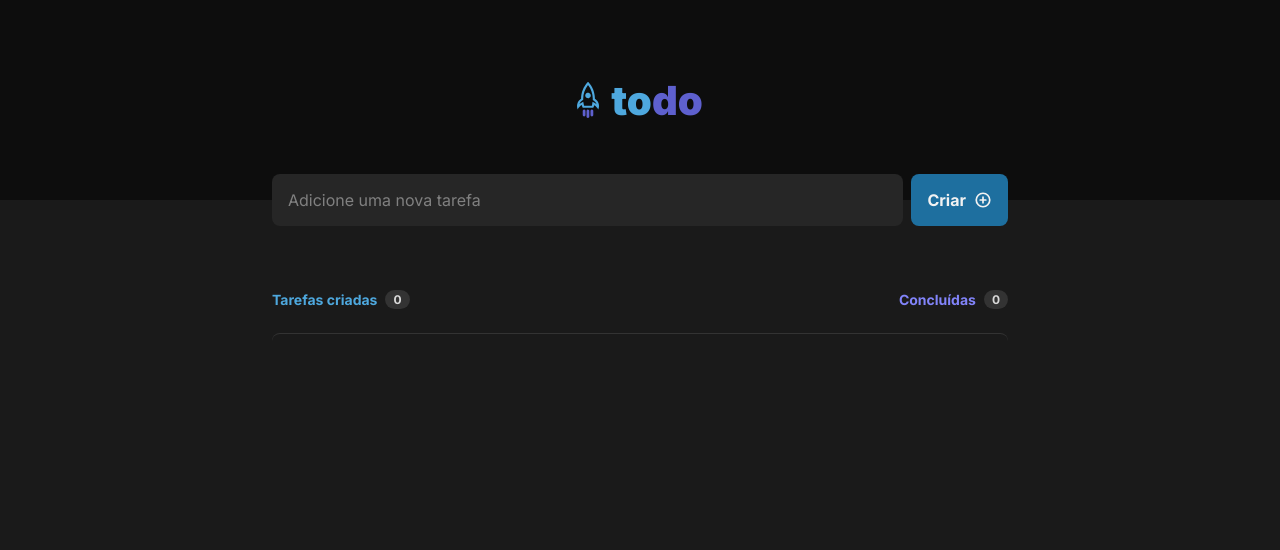
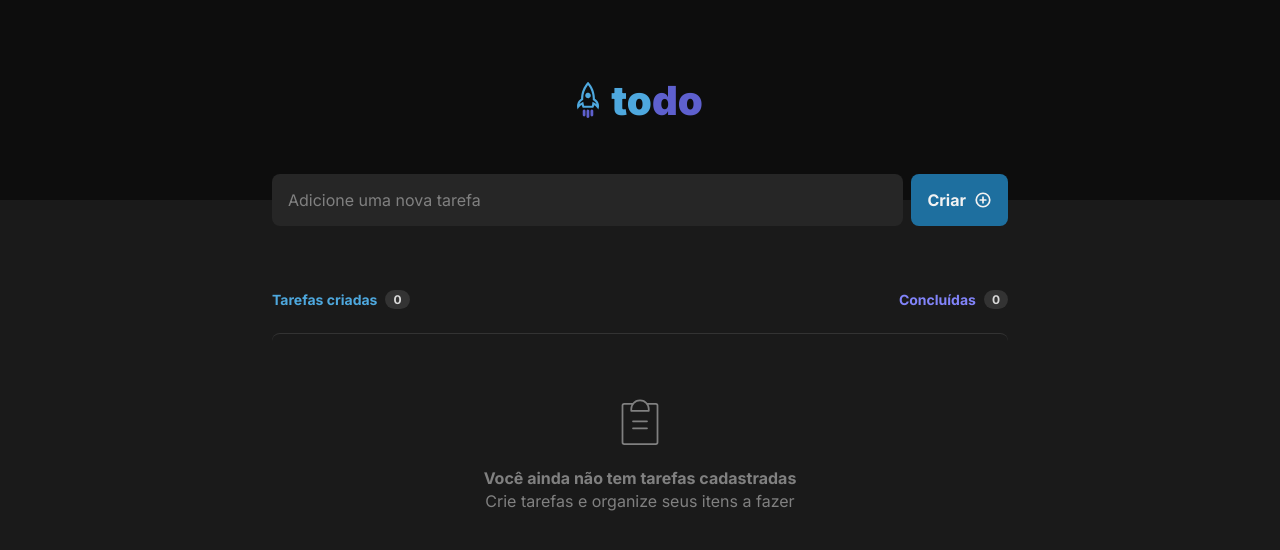
Before and after one commit to macieljuniormax/React-JS---Ignite, a React (Vite) app in the folder Challenges/01 - To Do List/: page / in a window 1280 px wide. Shown: the top 550 px of the page. Built offline with nearby package versions, Linux system fonts and the light colour scheme.

Commit message:
feat: :sparkles: finished empty tasks module

```diff
--- a/Challenges/01 - To Do List/src/components/Task List/Empty.module.css
+++ b/Challenges/01 - To Do List/src/components/Task List/Empty.module.css
@@ -2,9 +2,24 @@
   display: flex;
   flex-direction: column;
   align-items: center;
+  justify-content: center;
   gap: 1rem;
   min-height: 15rem;
   margin-top: 1.5rem;
   border-top: solid 1px var(--gray-400);
   border-radius: 8px;
 }
+
+.container svg {
+  width: 3.5rem;
+  height: 3.5rem;
+  fill: var(--gray-300);
+}
+
+.container p {
+  display: flex;
+  flex-direction: column;
+  text-align: center;
+  line-height: 1.4;
+  color: var(--gray-300);
+}
--- a/Challenges/01 - To Do List/src/components/Task List/Empty.tsx
+++ b/Challenges/01 - To Do List/src/components/Task List/Empty.tsx
@@ -1,8 +1,16 @@
 import styles from './Empty.module.css'
+import { ClipboardText } from '@phosphor-icons/react'
 
 export function Empty() {
   return (
     <div className={styles.container}>
+      <ClipboardText weight="thin" />
+      <p>
+        <span>
+          <strong>Você ainda não tem tarefas cadastradas</strong>
+        </span>
+        <span>Crie tarefas e organize seus itens a fazer</span>
+      </p>
     </div>
   )
 }
```
